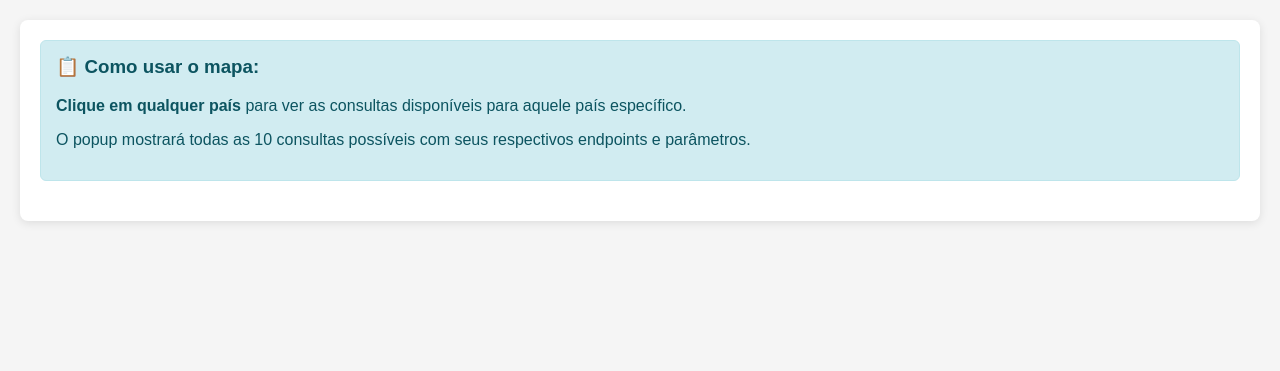
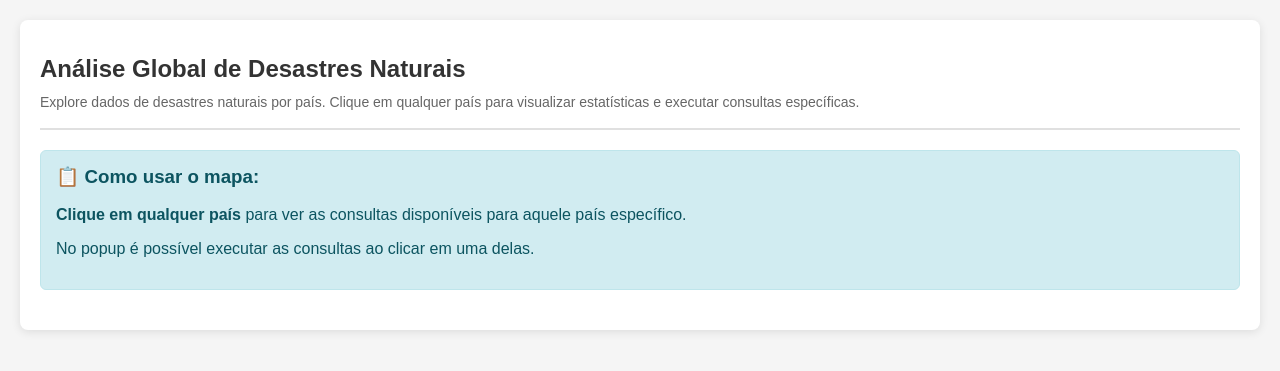
Before and after one commit to g-libardi/trabalho-bd-2, a FastAPI app: template templates/map.html in a window 1280 px wide. Shown: the top 371 px of the page. Run offline with FastAPI, Linux system fonts and the light colour scheme; the template is opened without the code that fills it, so the values that code supplies are empty; parts of the project's set-up code (start-up, migrations or seed data) failed here and were passed over.

Commit message:
feat: improve map visualization and user interface
- Updated map layout in map_router.py to enhance visual presentation with adjusted height and margins.
- Added a page header in map.html to provide context for users exploring disaster data.
- Introduced new CSS styles for the page header to improve aesthetics and readability.

```diff
--- a/templates/map.html
+++ b/templates/map.html
@@ -6,10 +6,14 @@
 </head>
 <body>
     <div class="container">
+        <div class="page-header">
+            <h1>Análise Global de Desastres Naturais</h1>
+            <p>Explore dados de desastres naturais por país. Clique em qualquer país para visualizar estatísticas e executar consultas específicas.</p>
+        </div>
         <div class="instructions">
             <h3>📋 Como usar o mapa:</h3>
             <p><strong>Clique em qualquer país</strong> para ver as consultas disponíveis para aquele país específico.</p>
-            <p>O popup mostrará todas as 10 consultas possíveis com seus respectivos endpoints e parâmetros.</p>
+            <p>No popup é possível executar as consultas ao clicar em uma delas.</p>
         </div>
 
         {{ plotly_html | safe }}
--- a/templates/static/css/map.css
+++ b/templates/static/css/map.css
@@ -12,6 +12,26 @@ body {
     padding: 20px;
     border-radius: 8px;
     box-shadow: 0 2px 10px rgba(0,0,0,0.1);
+}
+
+.page-header {
+    margin-bottom: 20px;
+    padding: 15px 0;
+    border-bottom: 2px solid #e0e0e0;
+}
+
+.page-header h1 {
+    color: #333;
+    font-size: 24px;
+    font-weight: bold;
+    margin: 0 0 10px 0;
+}
+
+.page-header p {
+    color: #666;
+    font-size: 14px;
+    margin: 0;
+    line-height: 1.4;
 }
 
 .popup {
```
Also changed, not shown: map_router.py (+3 -4 lines).
